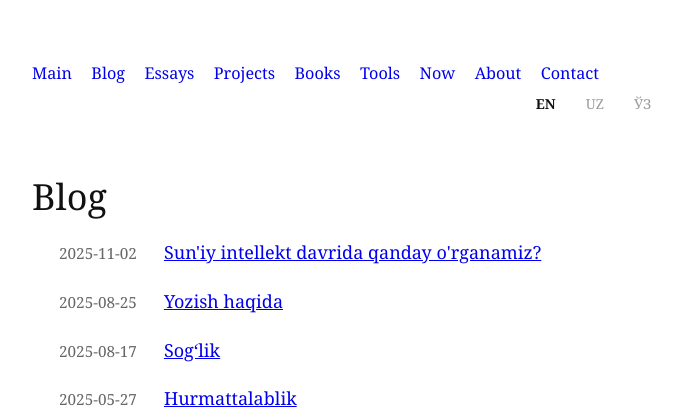
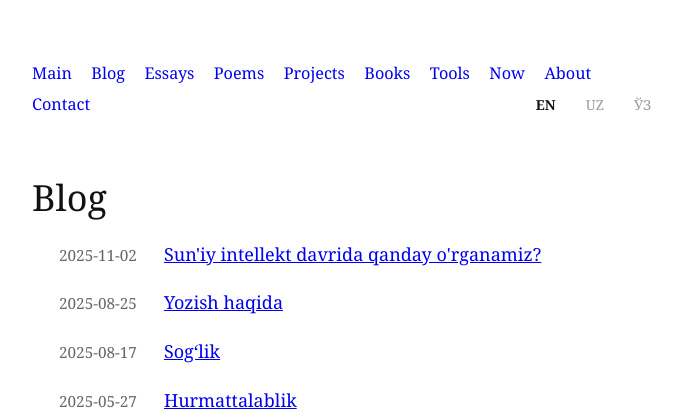
Before and after one commit to Xurshidbek079/blog, a Flask app: page /blog in a window 1280 px wide. Shown: the top 420 px of the page, without its empty margins (288-970 px from the left). Run offline with Flask 3, Linux system fonts and the light colour scheme.

Commit message:
Add /poems section: route, nav, translations, bot /newpoem
- New content/poems/ directory
- /poems and /poems/<slug> routes with lang support
- Nav link: Poems / She'riyat / Шеърият in all 3 languages
- Bot: /newpoem command, poems shown in /edit

Co-Authored-By: Claude Sonnet 4.6 <noreply@anthropic.com>

```diff
--- a/app.py
+++ b/app.py
@@ -11,12 +11,14 @@ app.url_map.strict_slashes = False
 
 CONTENT = Path("content")
 BLOG    = Path("content/blog")
+POEMS   = Path("content/poems")
 
 TRANSLATIONS = {
     "en": {
         "nav_home": "Main",
         "nav_blog": "Blog",
         "nav_essays": "Essays",
+        "nav_poems": "Poems",
         "nav_projects": "Projects",
         "nav_books": "Books",
         "nav_tools": "Tools",
@@ -44,6 +46,9 @@ TRANSLATIONS = {
         "tools_title": "Tools",
         "post_back": "← Essays",
         "post_back_blog": "← Blog",
+        "post_back_poems": "← Poems",
+        "poems_title": "Poems",
+        "poems_none": "No poems yet.",
         "not_found_title": "Page not found",
         "not_found_home": "Go home",
     },
@@ -51,6 +56,7 @@ TRANSLATIONS = {
         "nav_home": "Asosiy",
         "nav_blog": "Blog",
         "nav_essays": "Insholar",
+        "nav_poems": "She'riyat",
         "nav_projects": "Loyihalar",
         "nav_books": "Kitoblar",
         "nav_tools": "Qurollar",
@@ -78,6 +84,9 @@ TRANSLATIONS = {
         "tools_title": "Qurollar",
         "post_back": "← Insholar",
         "post_back_blog": "← Blog",
+        "post_back_poems": "← She'riyat",
+        "poems_title": "She'riyat",
+        "poems_none": "Hali she'rlar yo'q.",
         "not_found_title": "Sahifa topilmadi",
         "not_found_home": "Bosh sahifaga",
     },
@@ -85,6 +94,7 @@ TRANSLATIONS = {
         "nav_home": "Асосий",
         "nav_blog": "Блог",
         "nav_essays": "Иншолар",
+        "nav_poems": "Шеърият",
         "nav_projects": "Лойиҳалар",
         "nav_books": "Китоблар",
         "nav_tools": "Қуроллар",
@@ -112,6 +122,9 @@ TRANSLATIONS = {
         "tools_title": "Қуроллар",
         "post_back": "← Иншолар",
         "post_back_blog": "← Блог",
+        "post_back_poems": "← Шеърият",
+        "poems_title": "Шеърият",
+        "poems_none": "Ҳали шеърлар йўқ.",
         "not_found_title": "Саҳифа топилмади",
         "not_found_home": "Бош саҳифага",
     },
@@ -219,6 +232,41 @@ def get_blog_posts(tag: str | None = None) -> list[dict]:
         return []
     paths = sorted(
         [p for p in BLOG.glob("*.md") if not _LANG_VARIANT.search(p.name)],
+        key=lambda p: p.stem,
+        reverse=True,
+    )
+    posts = [parse_post(p) for p in paths]
+    posts = [p for p in posts if p.get("published")]
+    if tag:
+        posts = [p for p in posts if tag in p.get("tags", [])]
+    return posts
+
+
+@lru_cache(maxsize=None)
+def get_poems_slug_map() -> dict:
+    result = {}
+    if not POEMS.exists():
+        return result
+    for p in POEMS.glob("*.md"):
+        if _LANG_VARIANT.search(p.name):
+            continue
+        text = p.read_text(encoding="utf-8")
+        if text.startswith("---"):
+            parts = text.split("---", 2)
+            meta = yaml.safe_load(parts[1]) or {}
+        else:
+            meta = {}
+        slug = _derive_slug(p, meta)
+        result[slug] = p
+    return result
+
+
+@lru_cache(maxsize=None)
+def get_poems(tag: str | None = None) -> list[dict]:
+    if not POEMS.exists():
+        return []
+    paths = sorted(
+        [p for p in POEMS.glob("*.md") if not _LANG_VARIANT.search(p.name)],
         key=lambda p: p.stem,
         reverse=True,
     )
@@ -355,6 +403,32 @@ def post(slug):
     )
 
 
+@app.route("/poems")
+def poems():
+    lang = detect_lang()
+    posts = localize_titles(get_poems(), lang, get_poems_slug_map())
+    return render_template(
+        "essays.html", posts=posts, active_tag=None,
+        base_url="/poems",
+        page_title=TRANSLATIONS[lang]["poems_title"],
+    )
+
+
+@app.route("/poems/<slug>")
+def poem(slug):
+    path = get_poems_slug_map().get(slug)
+    if path is None:
+        abort(404)
+    lang = detect_lang()
+    lang_path = path.parent / f"{path.stem}.{lang}.md"
+    return render_template(
+        "post.html",
+        post=parse_post(lang_path if lang_path.exists() else path),
+        back_url="/poems",
+        back_label="post_back_poems",
+    )
+
+
 @app.route("/about")
 def about():
     lang = detect_lang()
--- a/templates/base.html
+++ b/templates/base.html
@@ -46,6 +46,7 @@ th{background:#f4f4f4}
   <a href="/">{{ t.nav_home }}</a>
   <a href="/blog">{{ t.nav_blog }}</a>
   <a href="/essays">{{ t.nav_essays }}</a>
+  <a href="/poems">{{ t.nav_poems }}</a>
   <a href="/projects">{{ t.nav_projects }}</a>
   <a href="/books">{{ t.nav_books }}</a>
   <a href="/tools">{{ t.nav_tools }}</a>
```
Also changed, not shown: bot/bot.py (+19 -5 lines).
